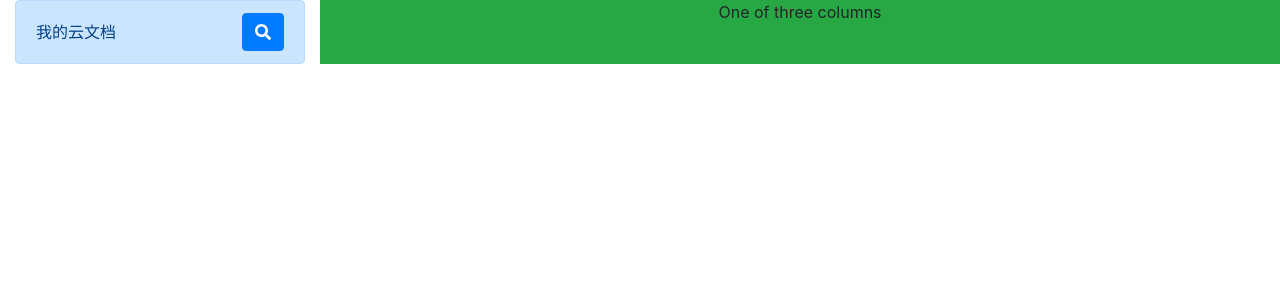
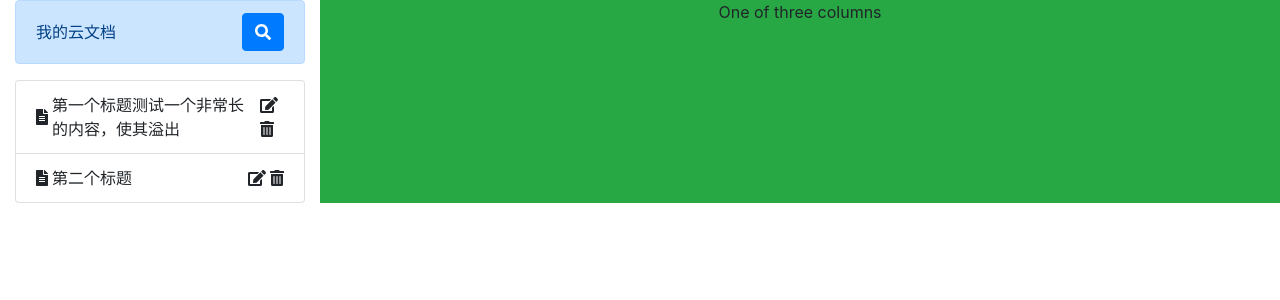
Before and after one commit to cc12210/cloud-docs, a React (Create React App) app: page / in a window 1280 px wide. Shown: the top 300 px of the page. Built offline with nearby package versions, Linux system fonts and the light colour scheme; the HTML template or start-up script is replaced by a standard one.

Commit message:
feat: 新增文件列表组件

```diff
--- a/public/index.html
+++ b/public/index.html
@@ -24,7 +24,7 @@
       work correctly both with client-side routing and a non-root public URL.
       Learn how to configure a non-root public URL by running `npm run build`.
     -->
-    <title>React App</title>
+    <title>我的云文档</title>
   </head>
   <body>
     <noscript>You need to enable JavaScript to run this app.</noscript>
--- a/src/App.js
+++ b/src/App.js
@@ -1,9 +1,24 @@
 import React from "react";
 import "./App.css";
 import "bootstrap/dist/css/bootstrap.min.css";
-import FileSearch from "../src/components/FileSearch";
+import FileSearch from "./components/FileSearch";
+import FileList from "./components/FileList";
 
 function App() {
+  const fileListData = [
+    {
+      id: "1",
+      title: "第一个标题测试一个非常长的内容，使其溢出",
+      content: "测试文本内容1",
+      createTime: "1604244656588",
+    },
+    {
+      id: "2",
+      title: "第二个标题",
+      content: "### electron的展示",
+      createTime: "1604244656588",
+    },
+  ];
   return (
     <div className="App container-fluid">
       <div className="row">
@@ -16,6 +31,8 @@ function App() {
               console.log(val);
             }}
           />
+          {/* 文件列表 */}
+          <FileList files={fileListData} />
         </div>
         {/* 右侧内容 */}
         <div className="col-9 bg-success">One of three columns</div>
--- /dev/null
+++ b/src/components/FileList.jsx
@@ -0,0 +1,46 @@
+import React, { useState, useEffect, useRef } from "react";
+import { FontAwesomeIcon } from "@fortawesome/react-fontawesome";
+import {
+  faFileAlt,
+  faEdit,
+  faTrashAlt,
+} from "@fortawesome/free-solid-svg-icons";
+import PropTypes from "prop-types";
+
+const FileList = ({ files, onFileCilck, onFileEdit, onFileDelete }) => {
+  return (
+    <div className="file-list-container mt-3 text-left">
+      <ul className="list-group">
+        {files &&
+          files.length &&
+          files.map((item, index) => {
+            return (
+              <li
+                className="list-group-item d-flex justify-content-between align-items-center"
+                key={index}
+              >
+                <span className="text-wrap text-break d-flex justify-content-between align-items-center">
+                  <FontAwesomeIcon
+                    title="文件"
+                    icon={faFileAlt}
+                    className="mr-1"
+                  />
+                  {item.title}
+                </span>
+                <span className="ml-1">
+                  <FontAwesomeIcon
+                    title="编辑"
+                    className="mr-1"
+                    icon={faEdit}
+                  />
+                  <FontAwesomeIcon title="删除" icon={faTrashAlt} />
+                </span>
+              </li>
+            );
+          })}
+      </ul>
+    </div>
+  );
+};
+
+export default FileList;
--- a/src/components/FileSearch.jsx
+++ b/src/components/FileSearch.jsx
@@ -1,6 +1,7 @@
 import React, { useState, useEffect, useRef } from "react";
 import { FontAwesomeIcon } from "@fortawesome/react-fontawesome";
 import { faSearch, faTimesCircle } from "@fortawesome/free-solid-svg-icons";
+import PropTypes from "prop-types";
 
 const FileSearch = ({ title, onFileSearch }) => {
   const [inputActive, setInputActive] = useState(false);
@@ -62,7 +63,7 @@ const FileSearch = ({ title, onFileSearch }) => {
           <input
             ref={node}
             autoFocus
-            className="form-control"
+            className="form-control mr-1"
             value={keyWords}
             onChange={(e) => {
               setKeyWords(e.target.value);
@@ -86,4 +87,14 @@ const FileSearch = ({ title, onFileSearch }) => {
   );
 };
 
+// 属性校验检查
+FileSearch.propTypes = {
+  title: PropTypes.string,
+  onFileSearch: PropTypes.func.isRequired,
+};
+
+// 设置默认值
+FileSearch.defaultProps = {
+  title: "我的云文档",
+};
 export default FileSearch;
```
